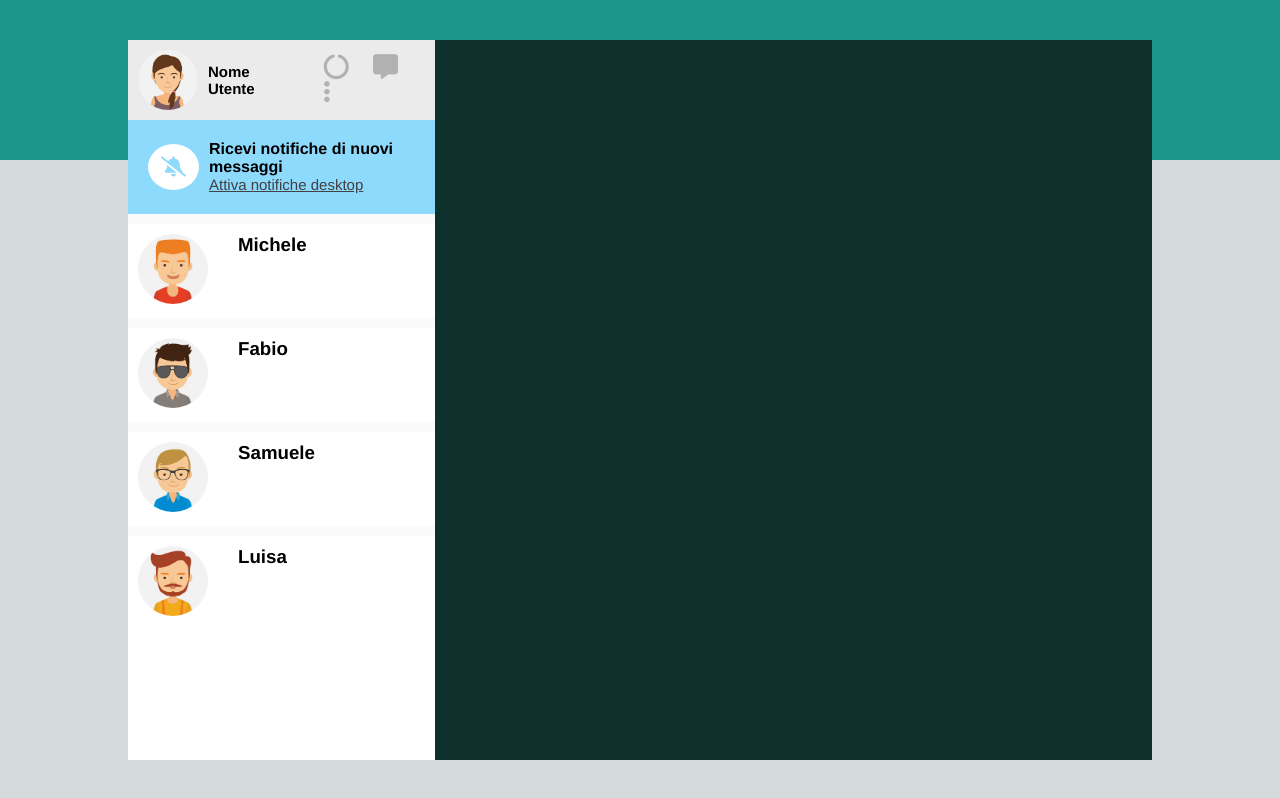
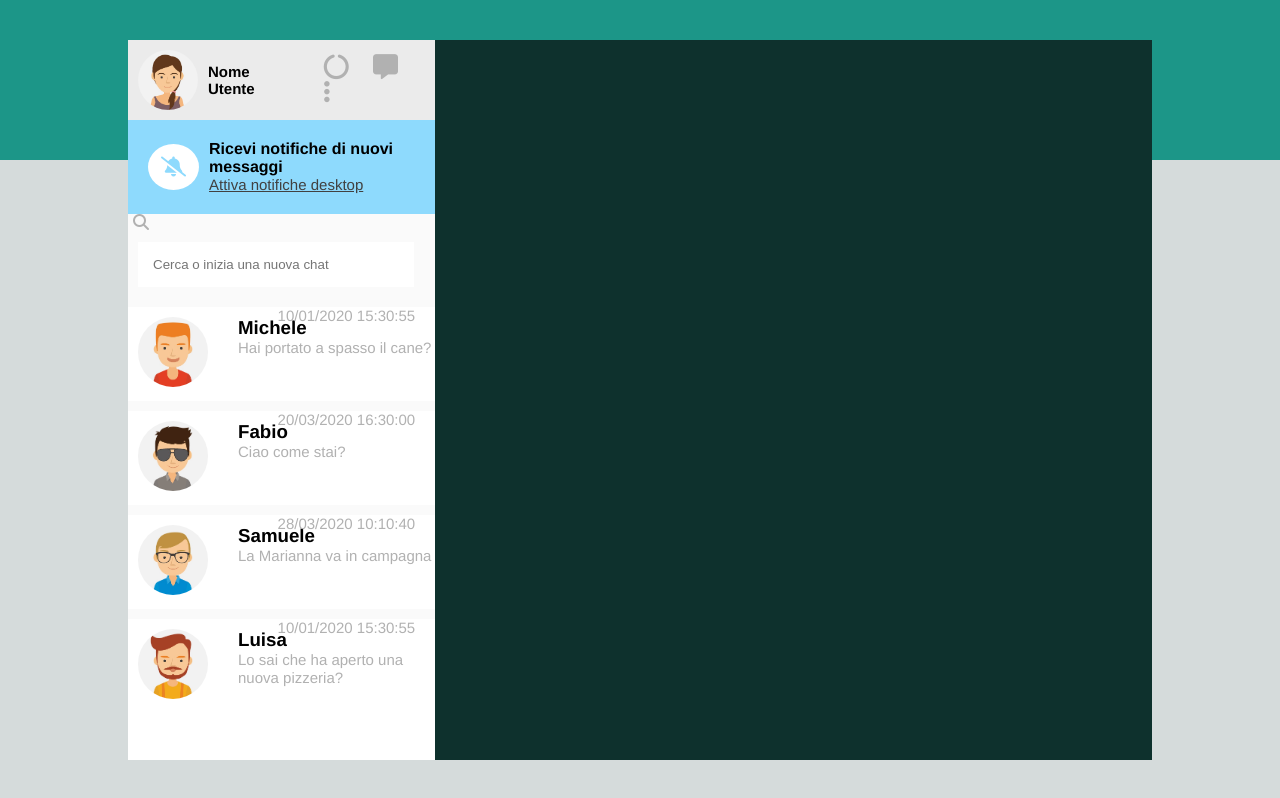
Before and after one commit to AngelaDeP/vue-boolzapp, a plain HTML site: page index.html in a window 1280 px wide. Drawn offline with nearby package versions, Linux system fonts and the light colour scheme.

Commit message:
Aggiunte le preview chat, anche se da sistemare

```diff
--- a/index.html
+++ b/index.html
@@ -58,6 +58,12 @@
 
             <div class="sec-chats">
 
+                <div class="bar-search">
+                    <i class="fa-solid fa-magnifying-glass"></i>
+                    <input id="search-chat" type="text" placeholder="Cerca o inizia una nuova chat">
+                </div>
+
+
                 <div id="archive-chat">
 
                     <div class="contact" v-for="(contact, index) in contacts">
@@ -65,10 +71,10 @@
                             <img :src="contact.avatar">
                         </div>
 
-                        <div class="chat-preview">
+                        <div class="chat-preview" v-for="(message, index) in contact.messages">
                             <h3>{{contact.name}}</h3>
-                            <span>{{contact.text}}</span>
-                            <span class="date">{{contact.date}}</span>
+                            <span>{{message.text}}</span>
+                            <span class="date">{{message.date}}</span>
                         </div>
 
                     </div>
--- a/style.css
+++ b/style.css
@@ -124,6 +124,18 @@ body {
     background-color: #FAFAFA;
 }
 
+#search-chat {
+    width: 90%;
+    margin: 10px;
+    border: none;
+    padding: 15px;
+}
+
+.bar-search i {
+    color: #B1B1B1;
+    margin-left: 5px;
+}
+
 .contact {
     background-color: #fff;
     margin-top: 10px;
```
Also changed, not shown: main.js (+9 -8 lines).
